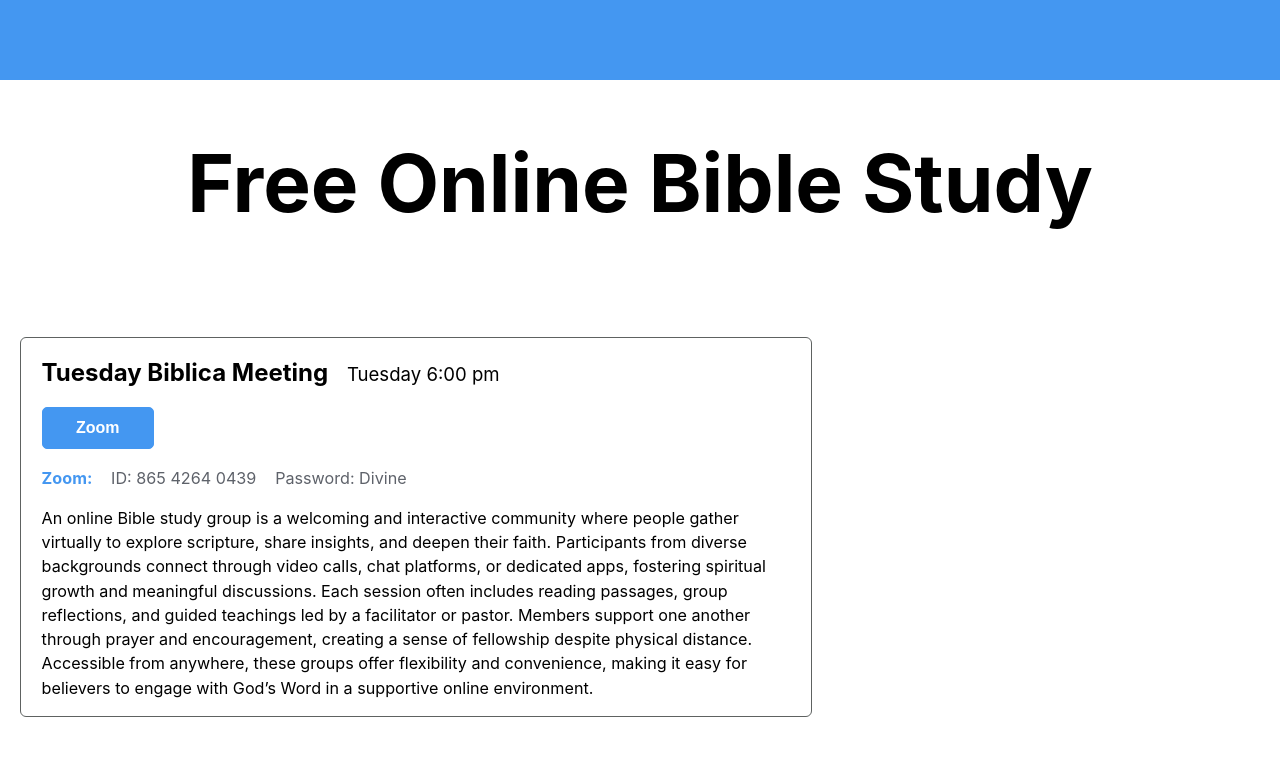
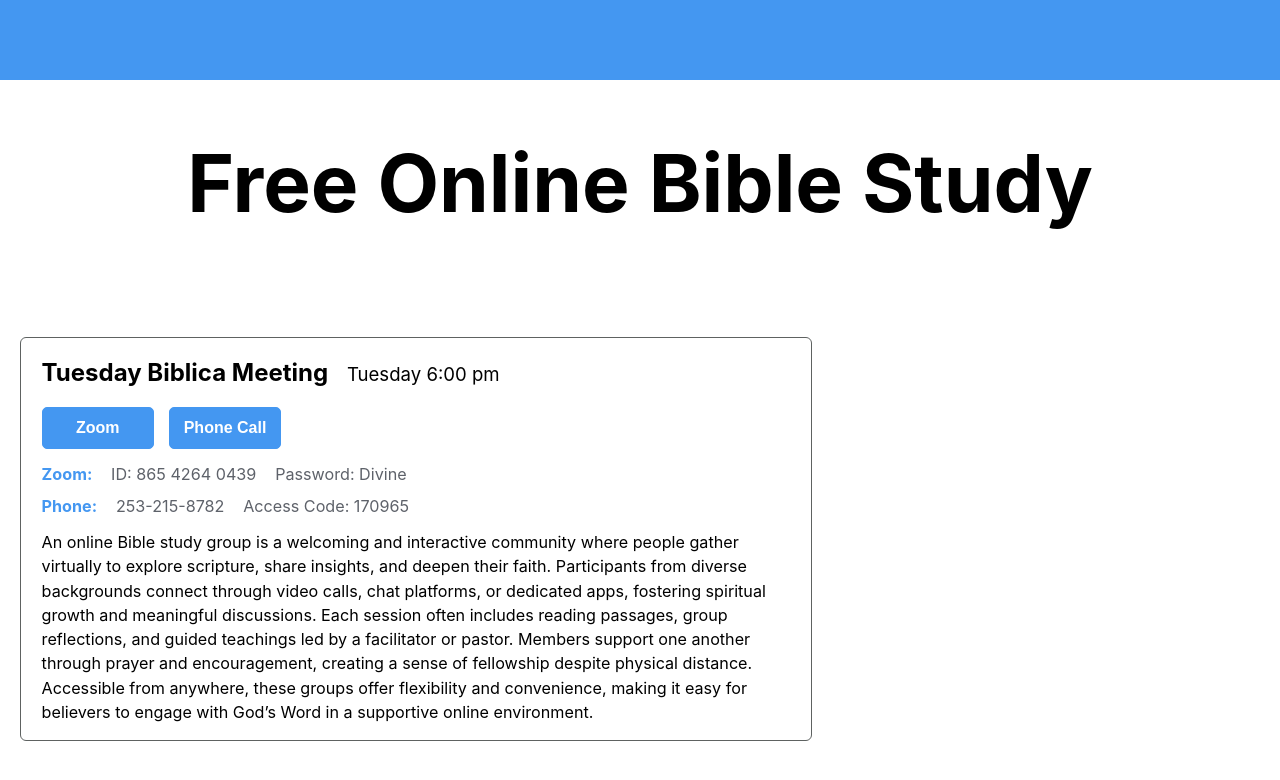
Before and after one commit to nburuchara/obs, a React (Create React App) app: page / in a window 1280 px wide. Shown: the top 780 px of the page. Built offline with nearby package versions, Linux system fonts and the light colour scheme.

Commit message:
Landing page

```diff
--- a/src/landing/LandingPg.js
+++ b/src/landing/LandingPg.js
@@ -76,7 +76,6 @@ const Styles = styled.div  `
 }
 
 .carousel-container p {
-    line-height: 1.5;
     font-size: 101%;
 }
 
@@ -106,6 +105,7 @@ const Styles = styled.div  `
 .carousel-container-call-details p {
     font-weight: bolder;
     color: #4497f1;
+    line-height: 1;
 }
 
 .carousel-container-call-details label {
@@ -116,6 +116,7 @@ const Styles = styled.div  `
 
 .carousel-container-meeting-details p {
     font-weight: normal;
+    line-height: 1.5;
 }
 
 `
@@ -147,13 +148,13 @@ export default class LandingPage extends Component {
                                     </div>
                                     <div className='carousel-container-call-btns'>
                                         <button>Zoom</button>
-                                        {/* <button>Phone Call</button> */}
+                                        <button>Phone Call</button>
                                     </div>
                                     <div className='carousel-container-call-details'>
                                         <p>Zoom: <label>ID: 865 4264 0439</label> <label>Password: Divine</label></p>
-                                        {/* <p>Phone: <label></label></p> */}
+                                        <p>Phone: <label>253-215-8782</label> <label>Access Code: 170965</label></p>
                                     </div>
-                                    <div className=''>
+                                    <div className='carousel-container-meeting-details'>
                                         <p>An online Bible study group is a welcoming and interactive community where people gather virtually to explore scripture, share insights, and deepen their faith. Participants from diverse backgrounds connect through video calls, chat platforms, or dedicated apps, fostering spiritual growth and meaningful discussions. Each session often includes reading passages, group reflections, and guided teachings led by a facilitator or pastor. Members support one another through prayer and encouragement, creating a sense of fellowship despite physical distance. Accessible from anywhere, these groups offer flexibility and convenience, making it easy for believers to engage with God’s Word in a supportive online environment.</p>
                                     </div>
                                 </div>
```
